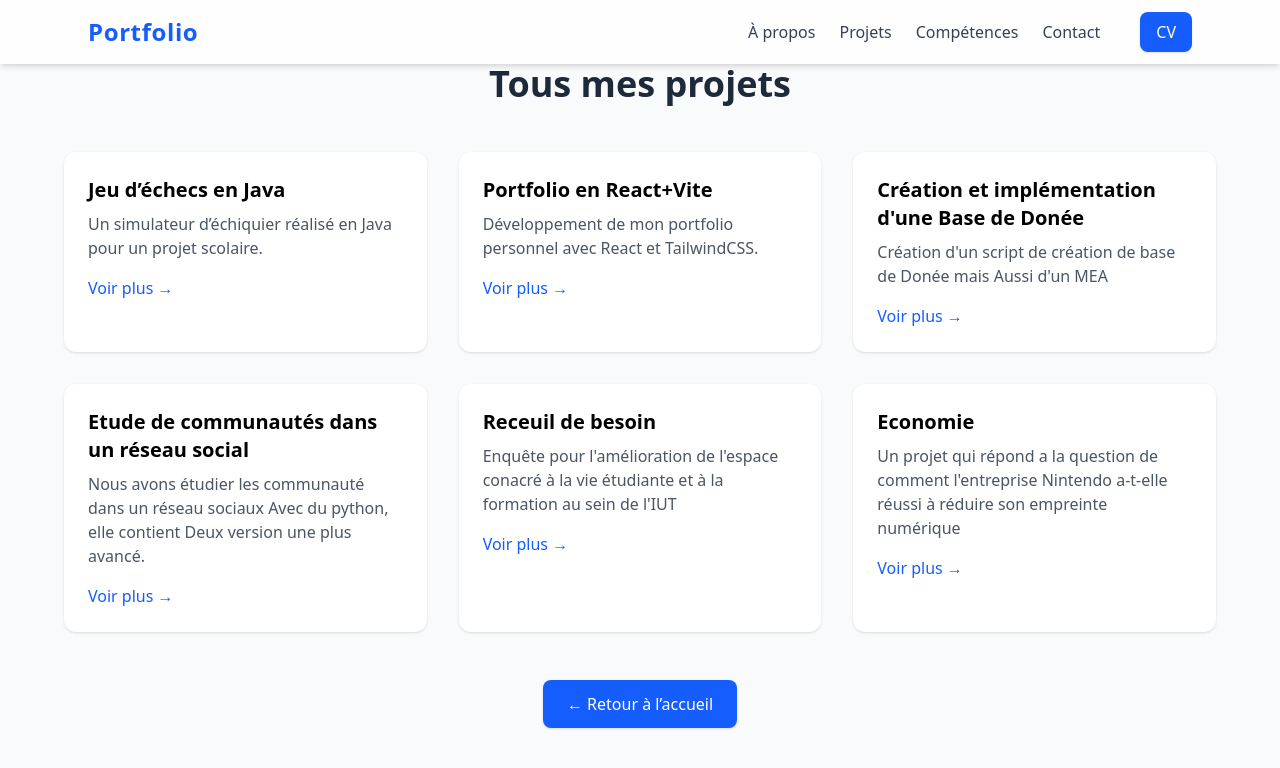
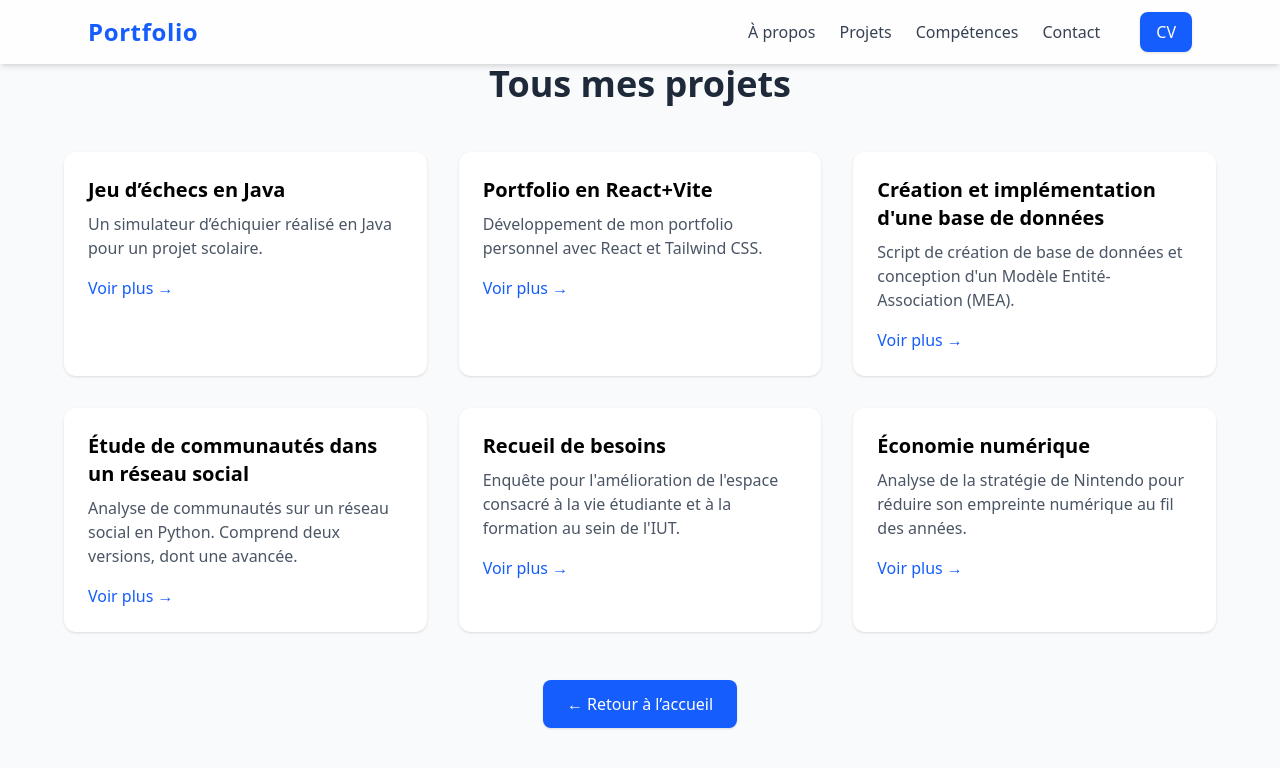
Before and after one commit to hariz0212/Portfolio, a React (Vite) app in the folder FrontEnd/: page /projects in a window 1280 px wide. Shown: the top 768 px of the page. Built offline with nearby package versions, Linux system fonts and the light colour scheme; no server answers.

Commit message:
projet faute d'ortographe

```diff
--- a/FrontEnd/src/compenent/ProjectsPage.jsx
+++ b/FrontEnd/src/compenent/ProjectsPage.jsx
@@ -9,27 +9,27 @@ function ProjectsPage() {
     },
     {
       title: "Portfolio en React+Vite",
-      description: "Développement de mon portfolio personnel avec React et TailwindCSS.",
+      description: "Développement de mon portfolio personnel avec React et Tailwind CSS.",
       link: "https://github.com/hariz0212/Portfolio"
     },
     {
-      title: "Création et implémentation d'une Base de Donée",
-      description: "Création d'un script de création de base de Donée mais Aussi d'un MEA",
+      title: "Création et implémentation d'une base de données",
+      description: "Script de création de base de données et conception d'un Modèle Entité-Association (MEA).",
       link: "https://github.com/hariz0212/hariz0212/tree/main/S1/Sql"
     },
     {
-      title: "Etude de communautés dans un réseau social",
-      description: "Nous avons étudier les communauté dans un réseau sociaux Avec du python, elle contient Deux version une plus avancé.",
+      title: "Étude de communautés dans un réseau social",
+      description: "Analyse de communautés sur un réseau social en Python. Comprend deux versions, dont une avancée.",
       link: "https://github.com/hariz0212/hariz0212/tree/main/S1/python"
     },
     {
-      title: "Receuil de besoin",
-      description: "Enquête pour l'amélioration  de l'espace conacré à la vie étudiante et à la formation au sein de l'IUT",
+      title: "Recueil de besoins",
+      description: "Enquête pour l'amélioration de l'espace consacré à la vie étudiante et à la formation au sein de l'IUT.",
       link: "https://github.com/hariz0212/hariz0212/tree/main/S1/receuil%20de%20besoin"
     },
     {
-      title: "Economie",
-      description: "Un projet qui répond a la question de comment l'entreprise Nintendo a-t-elle réussi à réduire son empreinte numérique",
+      title: "Économie numérique",
+      description: "Analyse de la stratégie de Nintendo pour réduire son empreinte numérique au fil des années.",
       link: "https://github.com/hariz0212/hariz0212/tree/main/S1/économie"
     },
   ];
@@ -50,6 +50,8 @@ function ProjectsPage() {
               <p className="text-gray-600 mb-4">{project.description}</p>
               <a
                 href={project.link}
+                target="_blank"
+                rel="noopener noreferrer"
                 className="text-blue-600 font-medium hover:underline"
               >
                 Voir plus →
```
